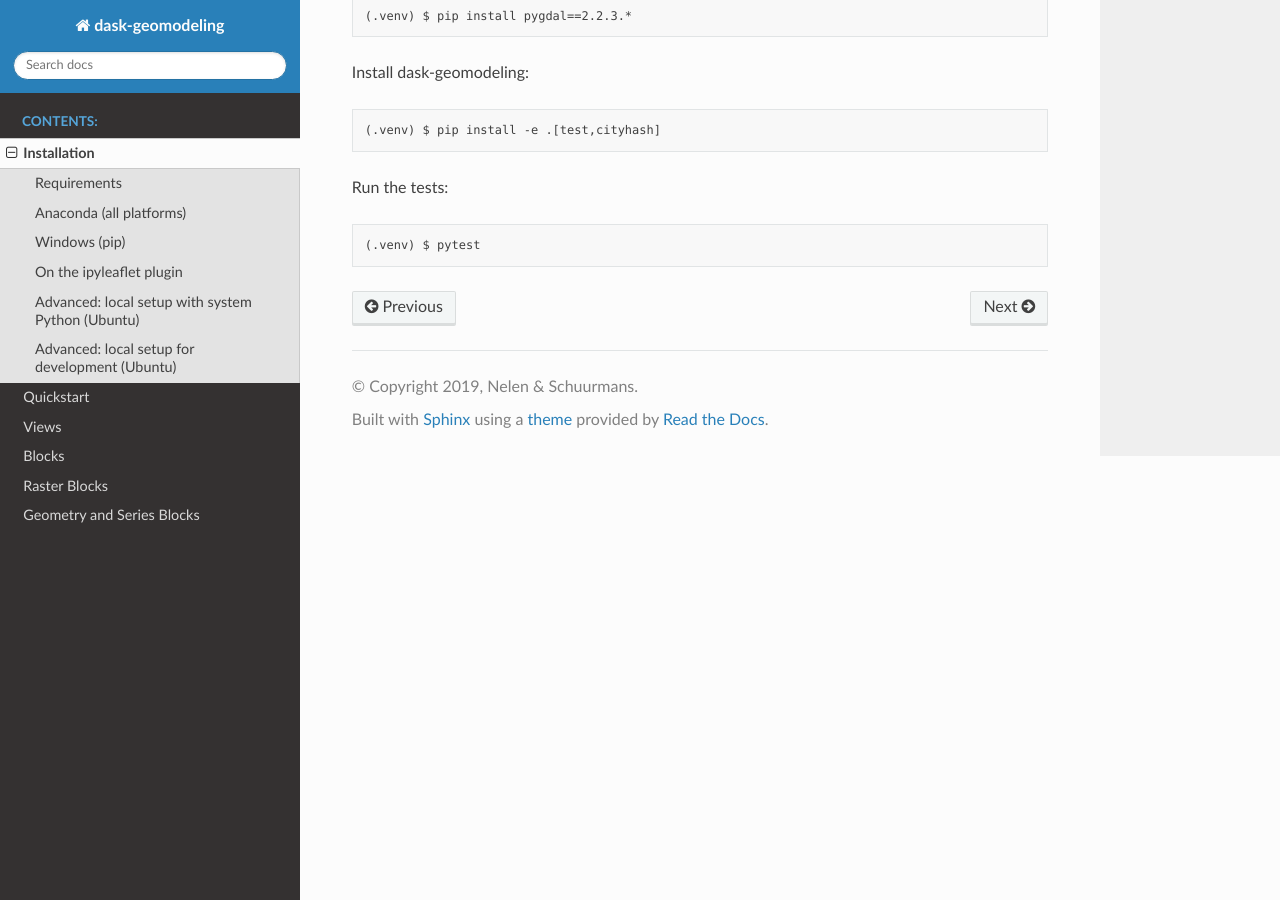
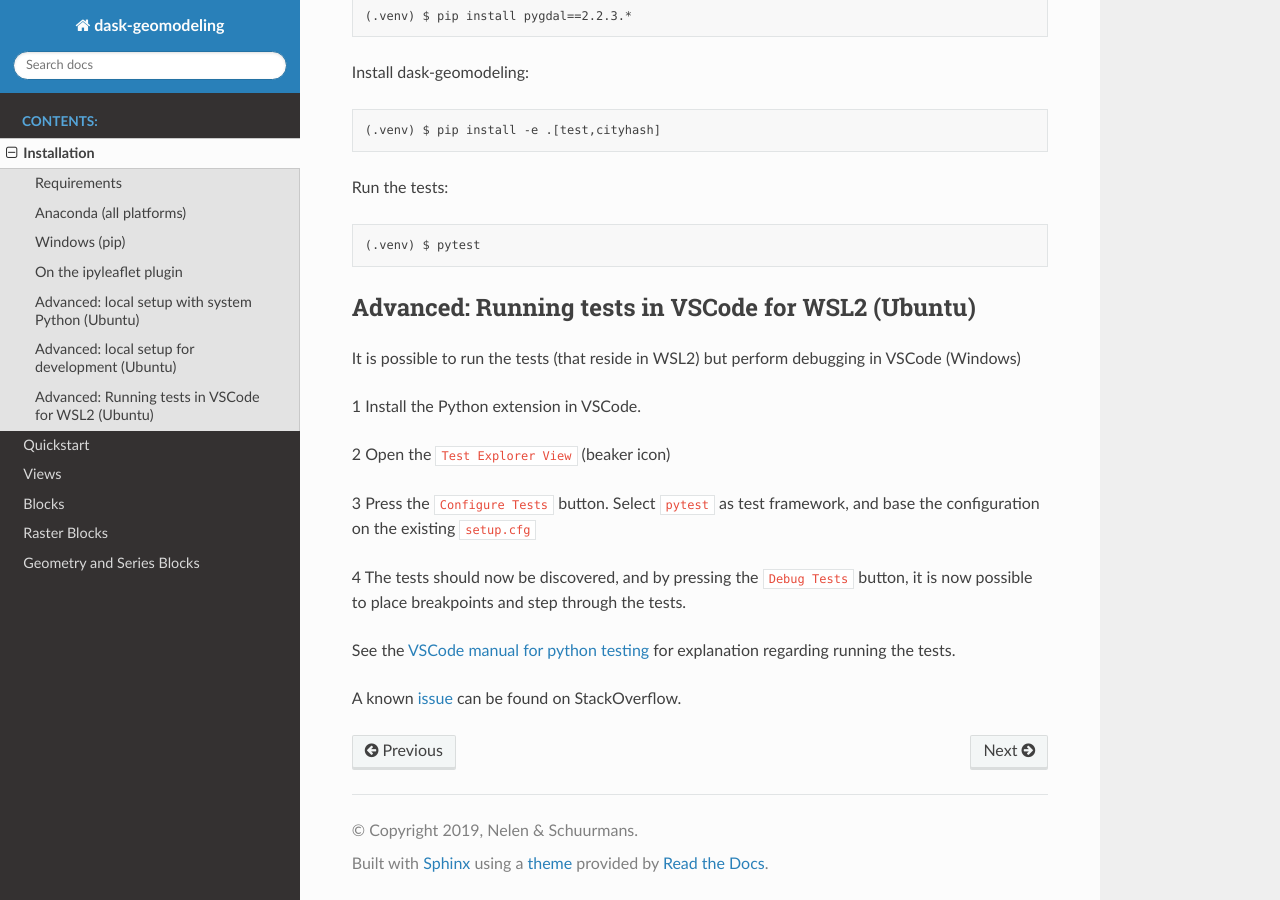
Before and after one commit to nens/dask-geomodeling, a Sphinx documentation site: the page built from docs/installation.rst, in a window 1280 px wide and 900 px high, scrolled down 2665 px. Built offline with Sphinx 7.4.7 and the Read the Docs theme 2.0.0, drawn with Linux system fonts in a browser that asks for light colours.

Commit message:
Basten propagate time resolution fix (#94)
* Fixed proper propagation of time resolution through AggregateRaster

* Initial attempt to test proper propagation of request

* Added another trivial test

* Added a note regarding WSL in the installation docs

* Updated note

* Added a link to VSCode manual

* AggregateRaster: time_resolution request only propageted when provided

* Removed irrelevant test

* minor style change (index-operator instead of get())

* fixed rst format issue

```diff
--- a/CHANGES.rst
+++ b/CHANGES.rst
@@ -4,7 +4,7 @@ Changelog of dask-geomodeling
 2.3.8 (unreleased)
 ------------------
 
-- Nothing changed yet.
+- Fixed proper propagation of time resolution through AggregateRaster
 
 
 2.3.7 (2022-02-08)
--- a/docs/installation.rst
+++ b/docs/installation.rst
@@ -117,3 +117,20 @@ Install dask-geomodeling::
 Run the tests::
 
     (.venv) $ pytest
+
+Advanced: Running tests in VSCode for WSL2 (Ubuntu)
+-------------------------------------------------------
+
+It is possible to run the tests (that reside in WSL2) but perform debugging in VSCode (Windows)
+
+1 Install the Python extension in VSCode.
+
+2 Open the ``Test Explorer View`` (beaker icon)
+
+3 Press the ``Configure Tests`` button. Select ``pytest`` as test framework, and base the configuration on the existing ``setup.cfg``
+
+4 The tests should now be discovered, and by pressing the ``Debug Tests`` button, it is now possible to place breakpoints and step through the tests.
+
+See the `VSCode manual for python testing <https://code.visualstudio.com/docs/python/testing>`_ for explanation regarding running the tests.
+
+A known `issue <https://stackoverflow.com/questions/58799879/vscode-on-discover-tests-error-spawn-python-enoent>`_ can be found on StackOverflow.
```
Also changed, not shown: 2 other files.
